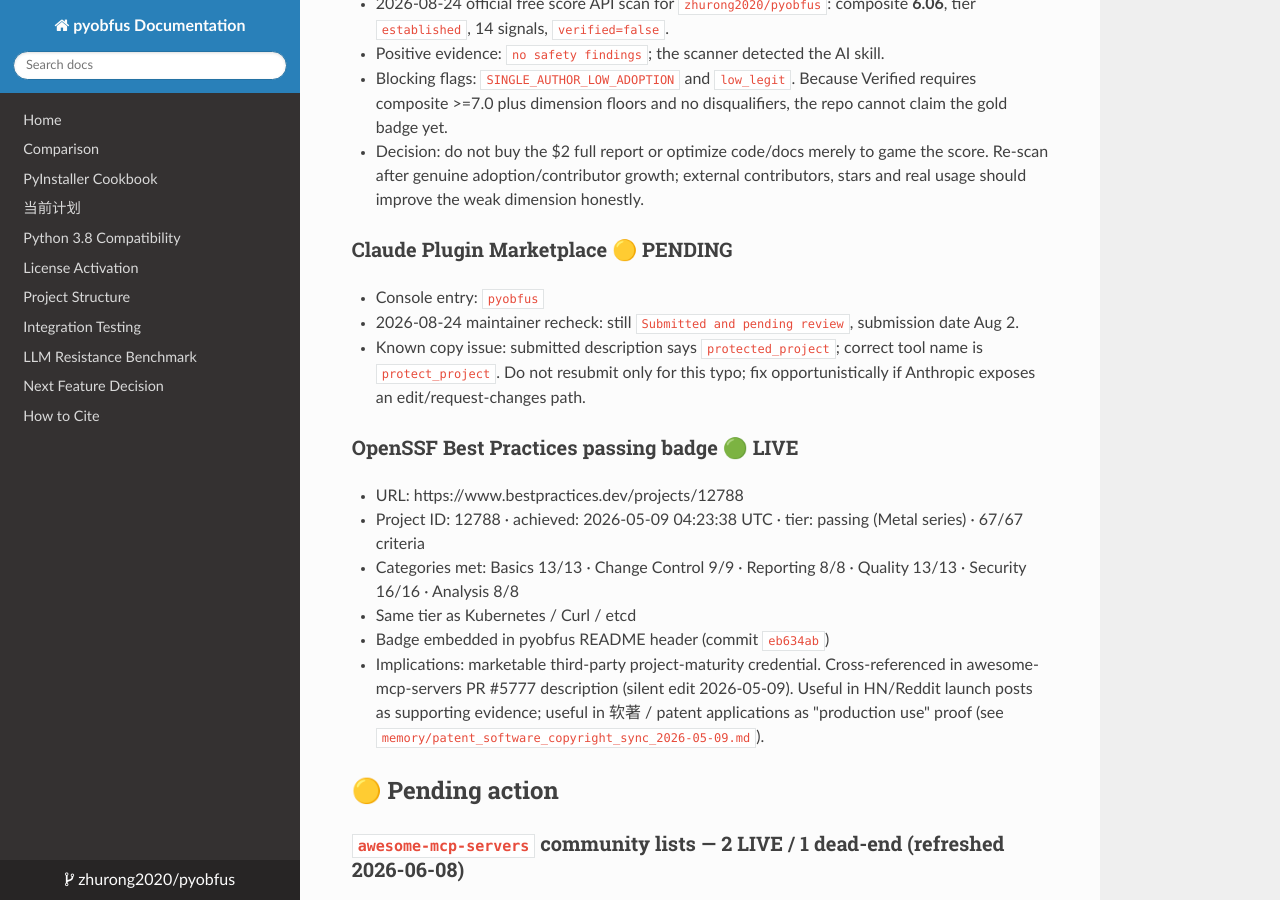
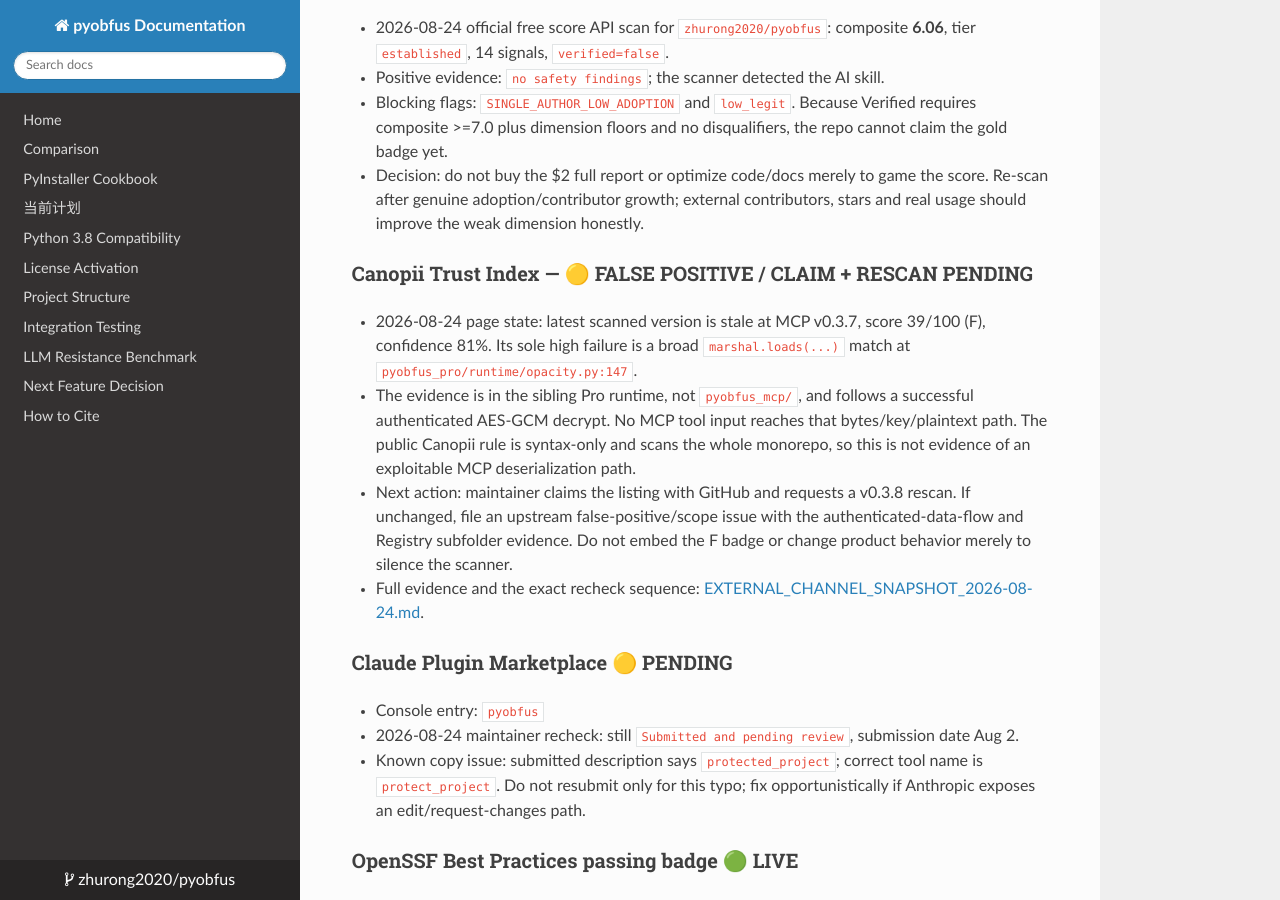
Before and after one commit to zhurong2020/pyobfus, an MkDocs documentation site: the page built from docs/DISTRIBUTION_CHANNELS.md, in a window 1280 px wide and 900 px high, scrolled down 4525 px. Built offline with MkDocs 1.6.1, drawn with Linux system fonts in a browser that asks for light colours; nearby versions of some CDN libraries; some of the changed text lies outside the part shown.

Commit message:
docs: record post-release external channel snapshot

```diff
--- a/docs/DISTRIBUTION_CHANNELS.md
+++ b/docs/DISTRIBUTION_CHANNELS.md
@@ -4,6 +4,8 @@
 
 For the **why** behind the channel mix, see [AI_INTEGRATION_STRATEGY.md](AI_INTEGRATION_STRATEGY.md).
 For **historical deltas** per session, see [V0.4_EXECUTION_LOG.md](V0.4_EXECUTION_LOG.md).
+For the frozen post-release evidence and recheck checklist from 2026-08-24, see
+[EXTERNAL_CHANNEL_SNAPSHOT_2026-08-24.md](EXTERNAL_CHANNEL_SNAPSHOT_2026-08-24.md).
 
 **Last updated**: 2026-08-24 (`pyobfus` 0.5.17 and `pyobfus-mcp` 0.3.8 released; PyPI OIDC/PEP 740 provenance and GitHub Releases verified; MCP Registry 0.3.8 verified `active` / `isLatest=true`. VS Code extension remains 0.4.1.)
 
@@ -36,7 +38,7 @@
 ### GitHub — `zhurong2020/pyobfus`
 - URL: https://github.com/zhurong2020/pyobfus
 - Visibility: public
-- Stars: 0 (target v0.4: 100+)
+- Stars: 6 (2026-08-24 snapshot; historical v0.4 target was 100+)
 - Topics (12): `python-obfuscator`, `code-obfuscator`, `ast-obfuscation`, `mcp-server`, `claude-code`, `cursor`, `llm-tools`, `ai-native`, `pyarmor-alternative`, `python-security`, `code-protection`, `source-protection`
 - 2026-08-24 feedback snapshot: 6 stars, 2 forks, 0 open issues/PRs; six
   Discussions with no new external comment on the 0.5.x announcement or
@@ -137,6 +139,22 @@
   contributors, stars and real usage should improve the weak dimension
   honestly.
 
+### Canopii Trust Index — 🟡 FALSE POSITIVE / CLAIM + RESCAN PENDING
+- 2026-08-24 page state: latest scanned version is stale at MCP v0.3.7, score
+  39/100 (F), confidence 81%. Its sole high failure is a broad
+  `marshal.loads(...)` match at `pyobfus_pro/runtime/opacity.py:147`.
+- The evidence is in the sibling Pro runtime, not `pyobfus_mcp/`, and follows a
+  successful authenticated AES-GCM decrypt. No MCP tool input reaches that
+  bytes/key/plaintext path. The public Canopii rule is syntax-only and scans the
+  whole monorepo, so this is not evidence of an exploitable MCP deserialization
+  path.
+- Next action: maintainer claims the listing with GitHub and requests a v0.3.8
+  rescan. If unchanged, file an upstream false-positive/scope issue with the
+  authenticated-data-flow and Registry subfolder evidence. Do not embed the F
+  badge or change product behavior merely to silence the scanner.
+- Full evidence and the exact recheck sequence:
+  [EXTERNAL_CHANNEL_SNAPSHOT_2026-08-24.md](EXTERNAL_CHANNEL_SNAPSHOT_2026-08-24.md#canopii-trust-index39100f-的处理结论).
+
 ### Claude Plugin Marketplace 🟡 PENDING
 - Console entry: `pyobfus`
 - 2026-08-24 maintainer recheck: still `Submitted and pending review`, submission date Aug 2.
```
Also changed, not shown: docs/CURRENT_PLAN_ZH.md (+8 -0 lines), docs/EXTERNAL_CHANNEL_SNAPSHOT_2026-08-24.md (added, +111 -0 lines).
